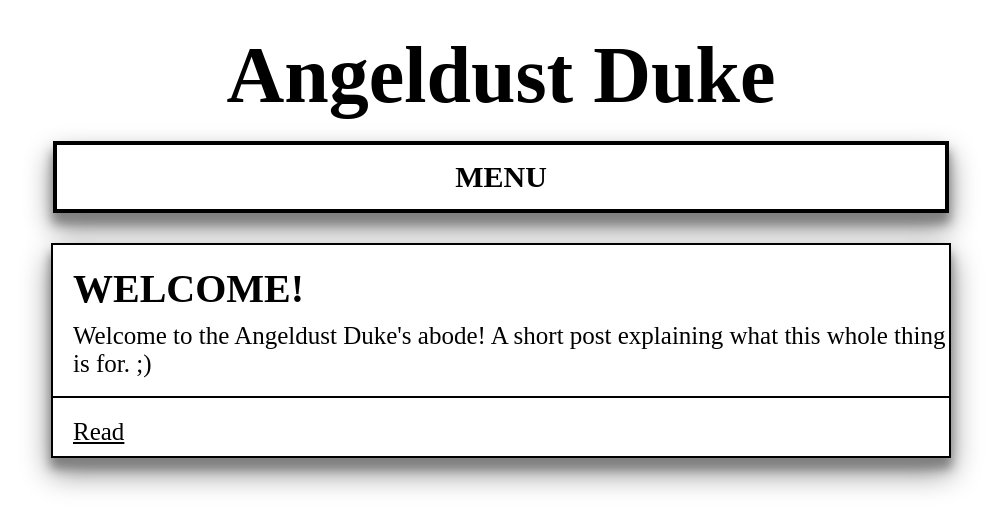
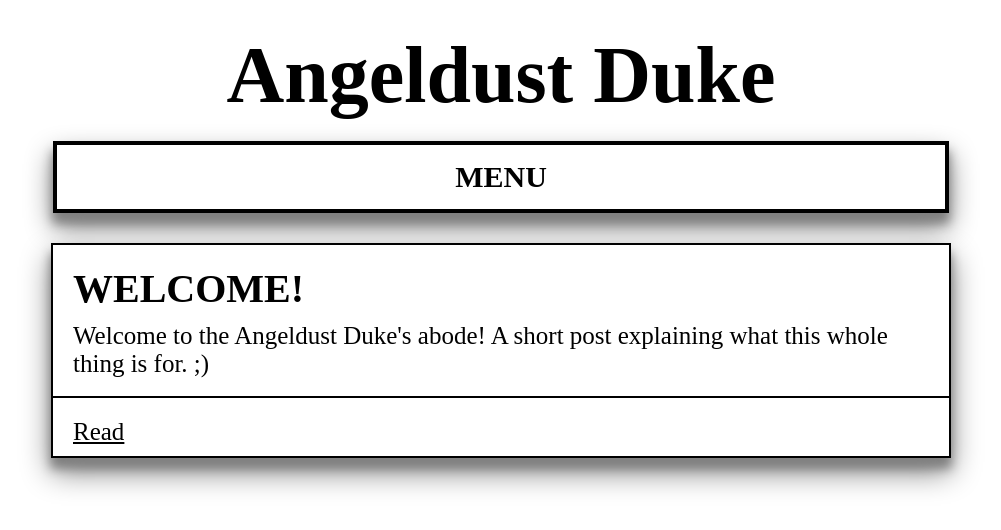
Before and after one commit to iamtheblackunicorn/angeldustduke-genesis, a Jekyll site: the page built from index.markdown, in a window 1280 px wide. Shown: the top 530 px of the page, without its empty margins (139-1140 px from the left). Built offline with Jekyll 4.4.1, drawn with Linux system fonts in a browser that asks for light colours; some web fonts are replaced.

Commit message:
slight layout changes.

```diff
--- a/_data/navigation.yml
+++ b/_data/navigation.yml
@@ -1,3 +1,5 @@
+- name: "Home"
+  url: "/"
 - name: "Twitter"
   url: "https://twitter.com/angeldustduke"
 - name: "GitHub"
--- a/_sass/angeldustduke/_desktop.scss
+++ b/_sass/angeldustduke/_desktop.scss
@@ -40,7 +40,7 @@ button.nav {
   margin-top: 10px;
   border-radius: $stdBorderRadius;
   padding: 15px;
-  margin-bottom: 10px;
+  margin-bottom: 0px;
   display: block;
   margin: 0 auto;
   transition-duration: 0.6s;
@@ -65,7 +65,7 @@ div.nav {
   display: none;
   margin: 0 auto;
   margin-top: 0px;
-  margin-bottom: 30px;
+  margin-bottom: 0px;
   background-color: $accentColor;
   width: 70vw;
   box-shadow: 0 14px 28px $hoverColor, 0 10px 10px $hoverColor;
@@ -117,11 +117,13 @@ h2 {
   padding-bottom: 10px;
   color: $accentColor;
   text-transform: uppercase;
+  padding-right: 20px;
 }
 p {
   font-family: $contentFont;
   font-size: 25px;
   padding-left: 20px;
+  padding-right: 20px;
   text-align: left;
   margin: 0;
   padding-top: 0px;
```
